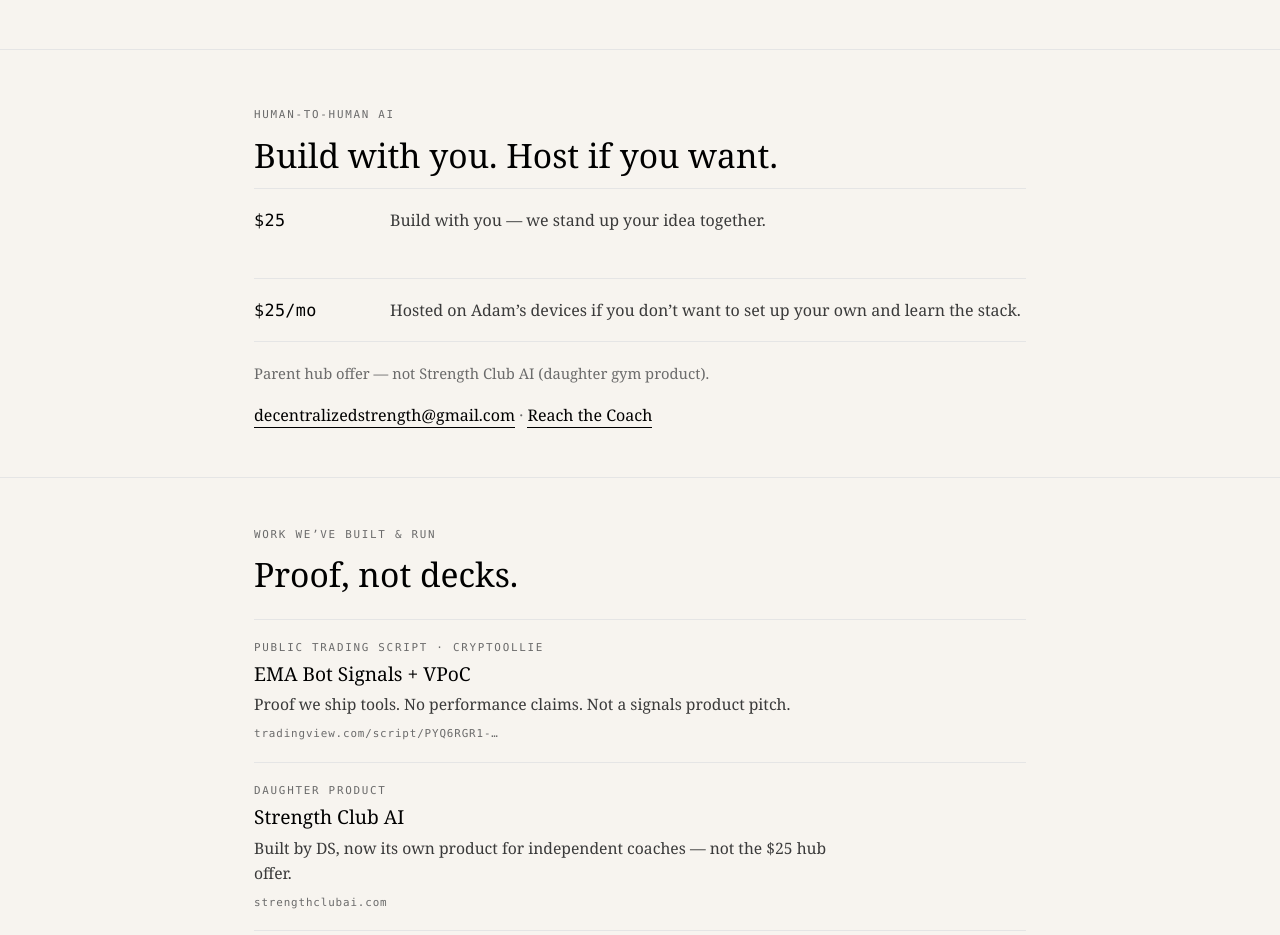
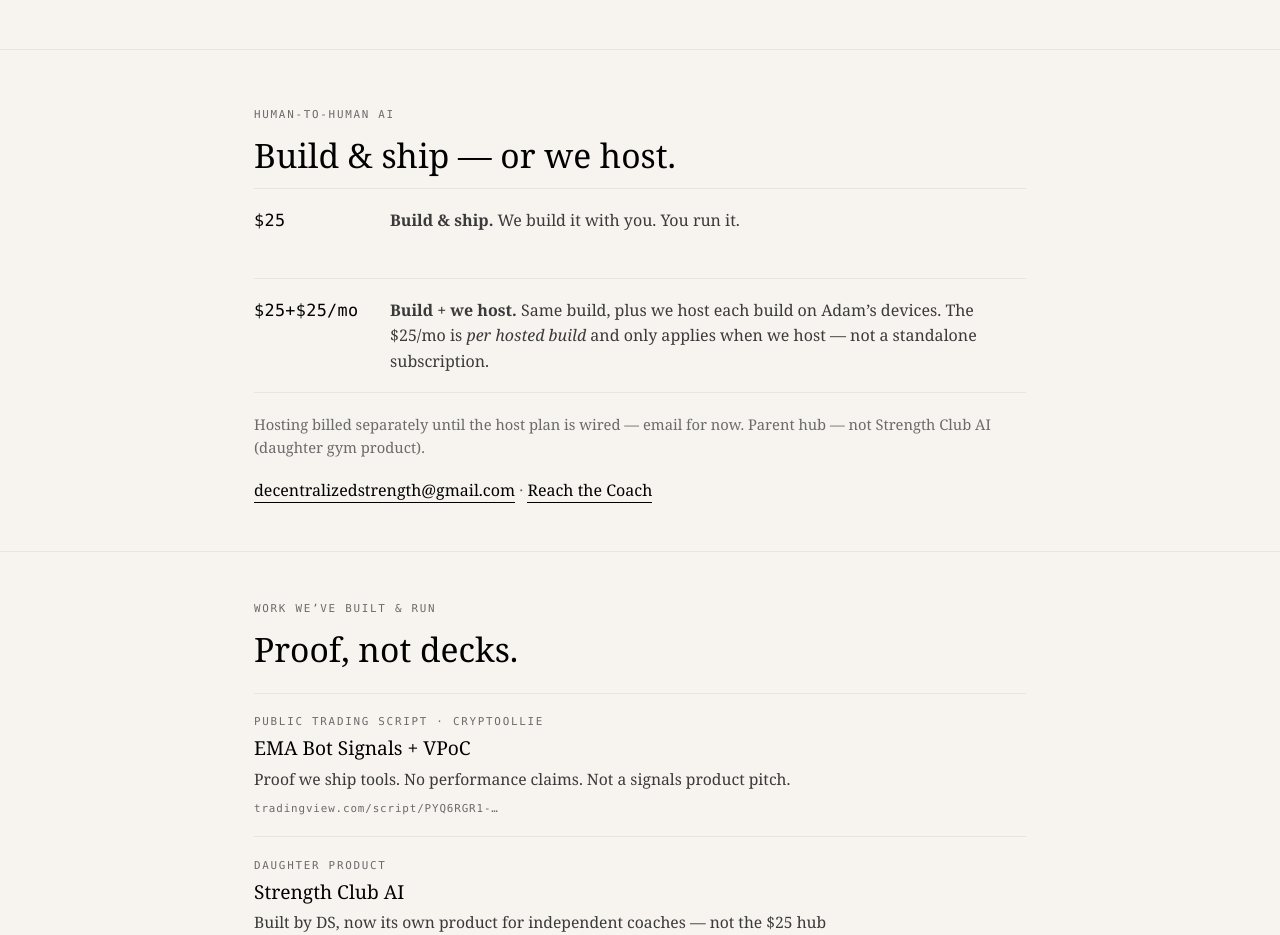
Before and after one commit to ollieadam/decentralizedstrength, a plain HTML site: page index.html in a window 1280 px wide. Shown: the part 1080-2015 px from the top of the page. Drawn offline with Linux system fonts and the light colour scheme.

Commit message:
Offer copy: $25 build&ship; $25+$25/mo per hosted build

```diff
--- a/index.html
+++ b/index.html
@@ -4,18 +4,18 @@
 <meta charset="UTF-8">
 <meta name="viewport" content="width=device-width, initial-scale=1.0">
 <title>Decentralized Strength — Human-to-human AI for Charleston sole props</title>
-<meta name="description" content="Quiet operator for Charleston and North Charleston. Human-to-human AI stacks for sole props and small businesses — build with us for $25, or host for $25/mo.">
+<meta name="description" content="Quiet operator for Charleston and North Charleston. Human-to-human AI — $25 build & ship (you run it), or $25 + $25/mo per build if we host.">
 <meta name="robots" content="index, follow">
 <meta name="google-site-verification" content="SgwIPU2dHZ2XB2uYEpxRJGjZlYFfIbO02uXk0t8pdL0" />
 <meta property="og:locale" content="en_US">
 <meta property="og:title" content="Decentralized Strength — Human-to-human AI for Charleston sole props">
-<meta property="og:description" content="Quiet operator for Charleston and North Charleston. Human-to-human AI stacks for sole props and small businesses — build with us for $25, or host for $25/mo.">
+<meta property="og:description" content="Quiet operator for Charleston and North Charleston. Human-to-human AI — $25 build & ship (you run it), or $25 + $25/mo per build if we host.">
 <meta property="og:url" content="https://decentralizedstrength.com/">
 <meta property="og:type" content="website">
 <meta property="og:image" content="https://decentralizedstrength.com/logo-cover.png?v=4">
 <meta name="twitter:card" content="summary_large_image">
 <meta name="twitter:title" content="Decentralized Strength — Human-to-human AI for Charleston sole props">
-<meta name="twitter:description" content="Quiet operator for Charleston and North Charleston. Human-to-human AI stacks for sole props and small businesses — build with us for $25, or host for $25/mo.">
+<meta name="twitter:description" content="Quiet operator for Charleston and North Charleston. Human-to-human AI — $25 build & ship (you run it), or $25 + $25/mo per build if we host.">
 <meta name="twitter:image" content="https://decentralizedstrength.com/logo-cover.png?v=4">
 <link rel="canonical" href="https://decentralizedstrength.com/">
 <link rel="icon" href="/favicon.ico?v=5" sizes="any">
@@ -135,11 +135,11 @@
 <section class="offer" id="offer">
   <div class="container">
     <p class="mono kicker">Human-to-human AI</p>
-    <h2>Build with you. Host if you want.</h2>
+    <h2>Build &amp; ship — or we host.</h2>
     <ul class="offer-list">
       <li class="offer-build">
         <span class="offer-price">$25</span>
-        <span class="offer-copy">Build with you — we stand up your idea together.</span>
+        <span class="offer-copy"><strong>Build &amp; ship.</strong> We build it with you. You run it.</span>
         <div class="offer-buy">
           <stripe-buy-button
             buy-button-id="buy_btn_1UHllOLh5RxF4eLQZatWIrjy"
@@ -147,12 +147,12 @@
           </stripe-buy-button>
         </div>
       </li>
-      <li>
-        <span class="offer-price">$25/mo</span>
-        <span class="offer-copy">Hosted on Adam’s devices if you don’t want to set up your own and learn the stack.</span>
+      <li class="offer-host">
+        <span class="offer-price">$25+$25/mo</span>
+        <span class="offer-copy"><strong>Build + we host.</strong> Same build, plus we host each build on Adam’s devices. The $25/mo is <em>per hosted build</em> and only applies when we host — not a standalone subscription.</span>
       </li>
     </ul>
-    <p class="offer-note">Parent hub offer — not Strength Club AI (daughter gym product).</p>
+    <p class="offer-note">Hosting billed separately until the host plan is wired — email for now. Parent hub — not Strength Club AI (daughter gym product).</p>
     <p class="offer-cta">
       <a href="mailto:decentralizedstrength@gmail.com">decentralizedstrength@gmail.com</a>
       <span class="offer-or"> · </span>
```
